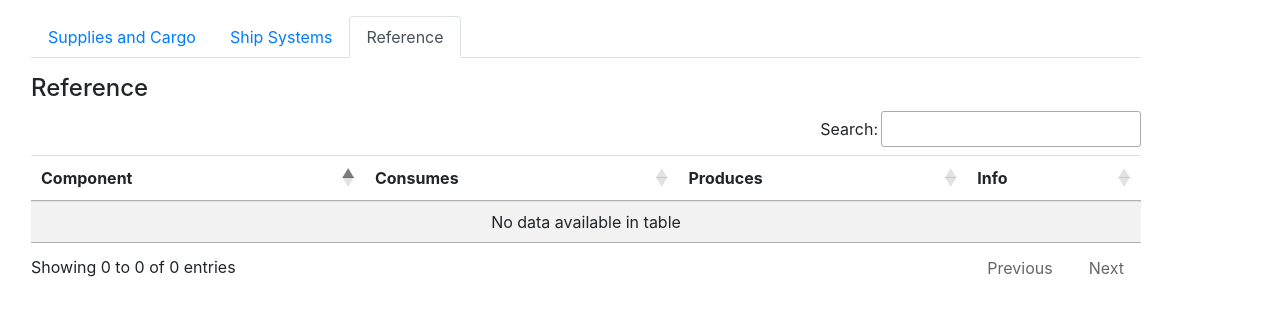
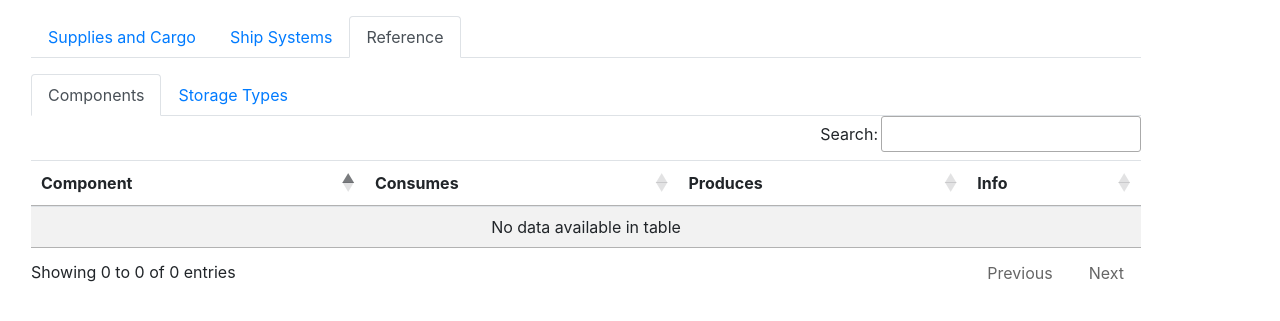
Before and after one commit to igjese/avalon, a Django app: page /game/ in a window 1280 px wide, after a click on "Reference". Shown: the part 40-361 px from the top of the page. Run offline with Django 4.2, Linux system fonts and the light colour scheme; data that the repository does not hold is empty; some libraries are stand-ins or nearby versions.

Commit message:
storage types, storage units, installed storage units

```diff
--- a/game/templates/game/index.html
+++ b/game/templates/game/index.html
@@ -90,7 +90,19 @@
 
         <div class="tab-pane fade" id="reference">
             <!-- Reference Content -->
-            <h4 class="mt-3">Reference</h4>
+            <!-- Sub Tabs -->
+            <ul class="nav nav-tabs" id="subTabs" role="tablist">
+                <li class="nav-item">
+                    <a class="nav-link active" id="components-tab" data-toggle="tab" href="#components" role="tab" aria-controls="components" aria-selected="true">Components</a>
+                </li>
+                <li class="nav-item">
+                    <a class="nav-link" id="storageTypes-tab" data-toggle="tab" href="#storageTypes" role="tab" aria-controls="storageTypes" aria-selected="false">Storage Types</a>
+                </li>
+            </ul>
+
+            <!-- Sub Tab Contents -->
+            <div class="tab-content" id="subTabContents">
+                <div class="tab-pane fade show active" id="components" role="tabpanel" aria-labelledby="components-tab">
                     <table id="referenceTable" class="table table-striped">
                         <thead>
                             <tr>
@@ -119,7 +131,29 @@
                             {% endfor %}
                         </tbody>
                     </table>
+                </div>
+
+                <div class="tab-pane fade" id="storageTypes" role="tabpanel" aria-labelledby="storageTypes-tab">
+                    <table id="storageTypeTable" class="table table-striped">
+                        <thead>
+                            <tr>
+                                <th>Name</th>
+                                <th>Description</th>
+                            </tr>
+                        </thead>
+                        <tbody>
+                            {% for storage_type in storage_types %}
+                            <tr>
+                                <td>{{ storage_type.name }}</td>
+                                <td>{{ storage_type.description }}</td>
+                            </tr>
+                            {% endfor %}
+                        </tbody>
+                    </table>
+                </div>
+            </div>
         </div> <!-- Reference Content -->
+
 
     </div>
 </div>
@@ -143,6 +177,10 @@
             "lengthChange": false  // Remove the dropdown menu
         });
         $('#referenceTable').DataTable({  // Assuming you also have a table with this ID for recipes
+            "pageLength": 100,  // Show 100 rows per page
+            "lengthChange": false  // Remove the dropdown menu
+        });
+        $('#storageTypeTable').DataTable({  // Assuming you also have a table with this ID for recipes
             "pageLength": 100,  // Show 100 rows per page
             "lengthChange": false  // Remove the dropdown menu
         });
--- a/game/views.py
+++ b/game/views.py
@@ -3,7 +3,7 @@ from django.http import JsonResponse, HttpResponseRedirect
 from django.urls import reverse
 from django.core.serializers import serialize
 
-from .models import Resource, ShipSystem, SubSystem, Component, InstalledComponent
+from .models import Resource, ShipSystem, SubSystem, Component, InstalledComponent, StorageType
 from . import ctrl  # Import the game_controller module
 from .game_logging  import parse_logs # Import the new game_logging file
 
@@ -13,7 +13,13 @@ def index(request):
     resources = Resource.objects.all()
     systems = ShipSystem.objects.all()
     components = Component.objects.all()
-    return render(request, 'game/index.html', {'resources': resources, 'systems': systems, 'components': components})
+    storage_types = StorageType.objects.all()
+    return render(request, 'game/index.html', {
+        'resources': resources,
+        'systems': systems,
+        'components': components,
+        'storage_types': storage_types
+        })
 
 
 def advance_game_tick_and_get_game_state(request):
```
Also changed, not shown: game/admin.py (+15 -2 lines), game/models.py (+27 -0 lines). Lines whose indentation alone changed are shown as unchanged.
